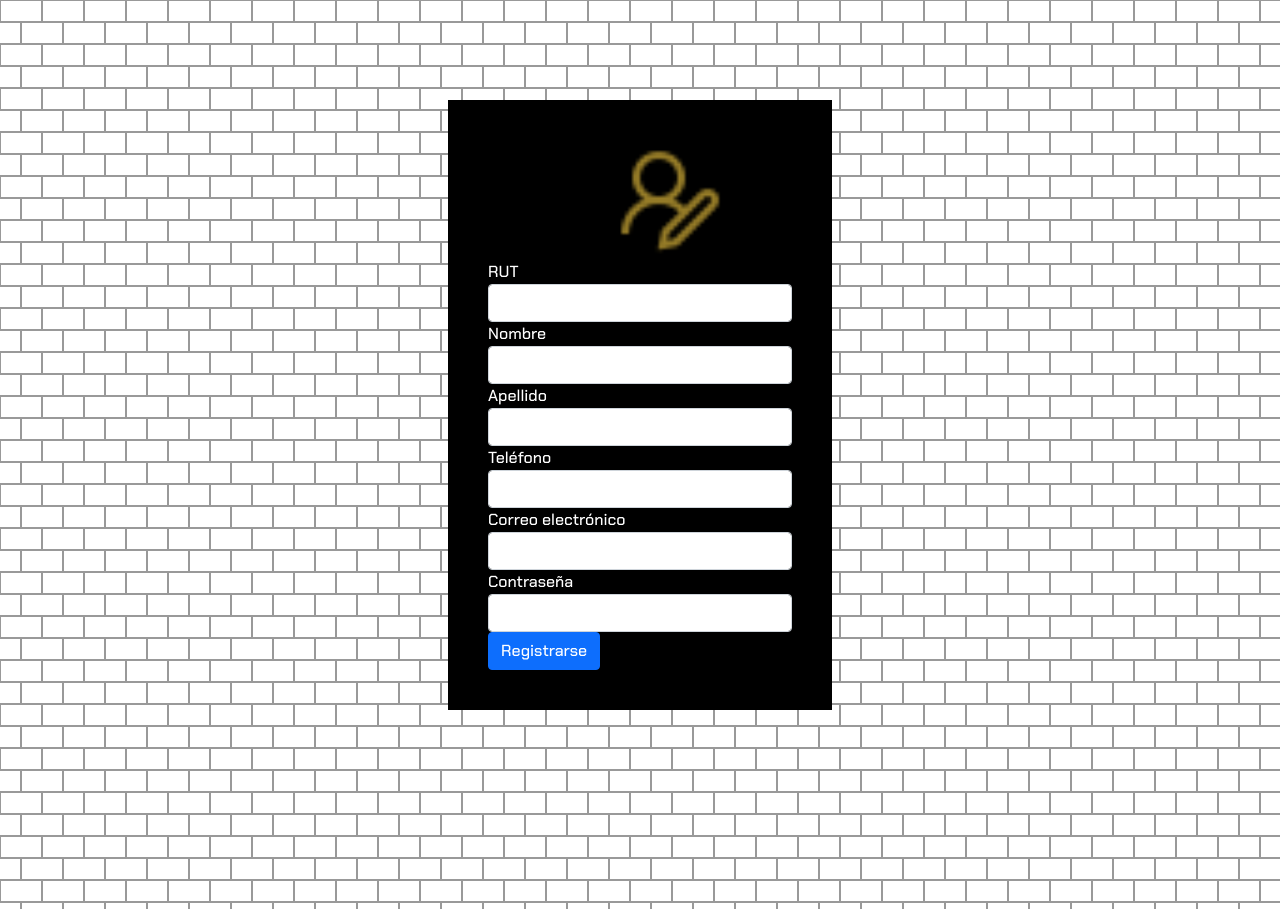
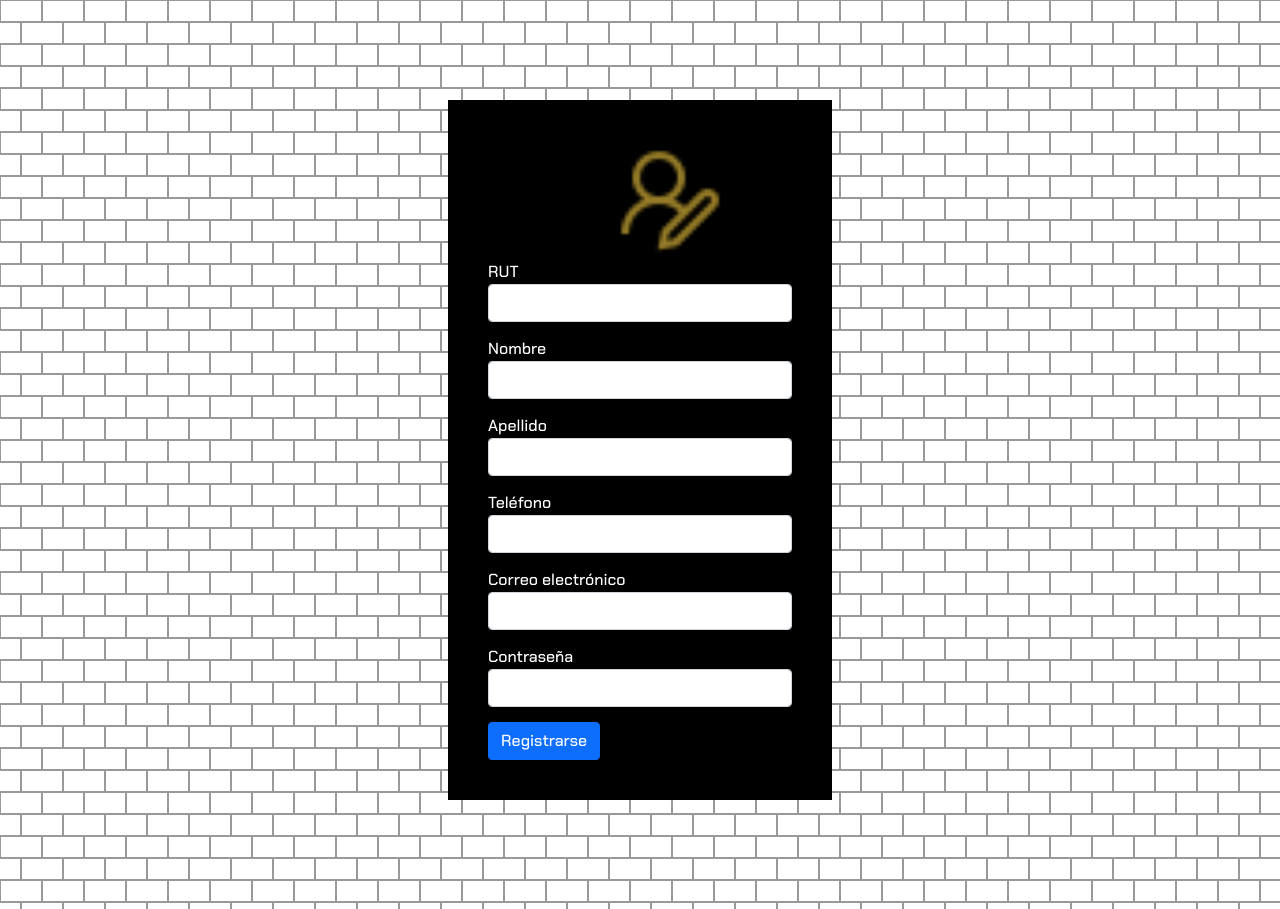
Before and after one commit to IgnacioDT137/djangoMB, a Django app: page / in a window 1280 px wide. Shown: the top 909 px of the page. Run offline with Django 4.2, Linux system fonts and the light colour scheme.

Commit message:
se hicieron modificaciones al css para los margenes de los input

```diff
--- a/app/static/app/css/estilo_registro.css
+++ b/app/static/app/css/estilo_registro.css
@@ -78,6 +78,10 @@ body {
         justify-content: center;
     }
 
+    .form-group {
+        margin-bottom: 15px;
+    }
+
 footer {
     font-family: 'Chakra Petch', sans-serif;
     background-color: black;
```
